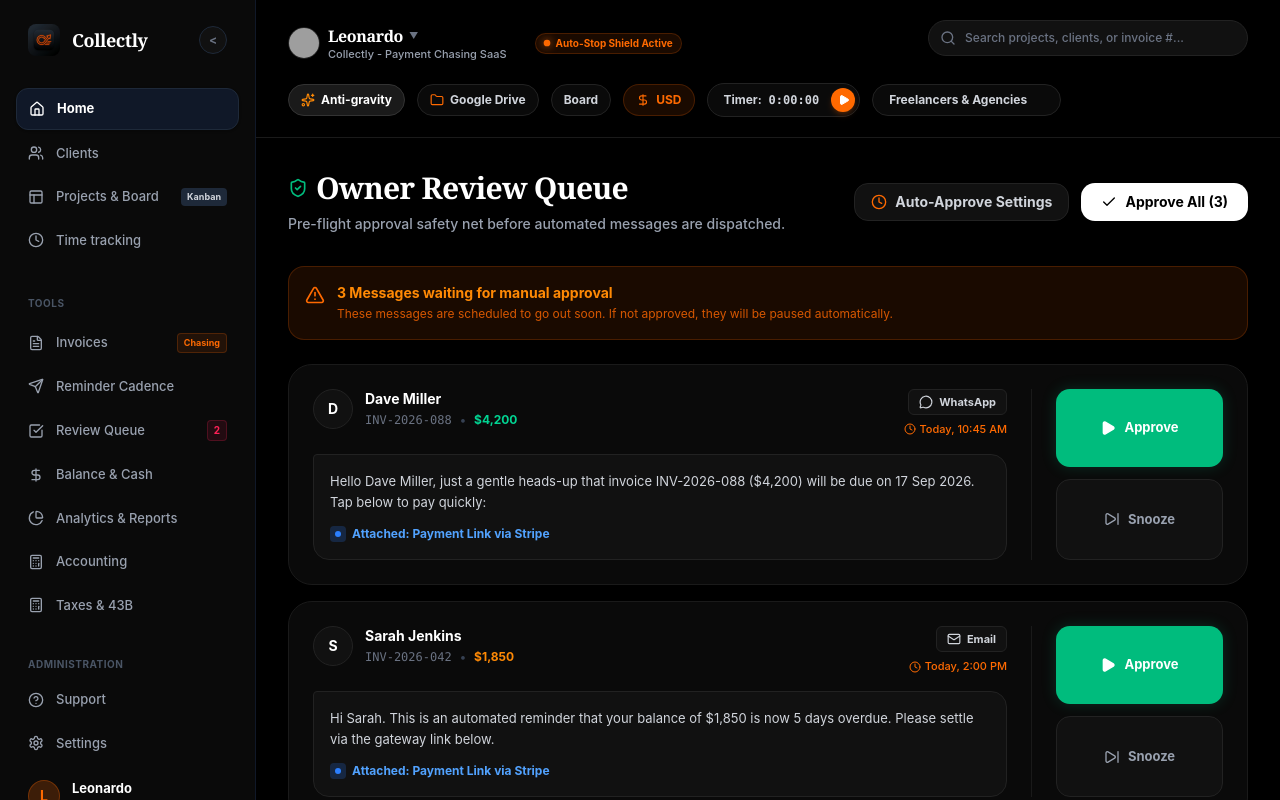
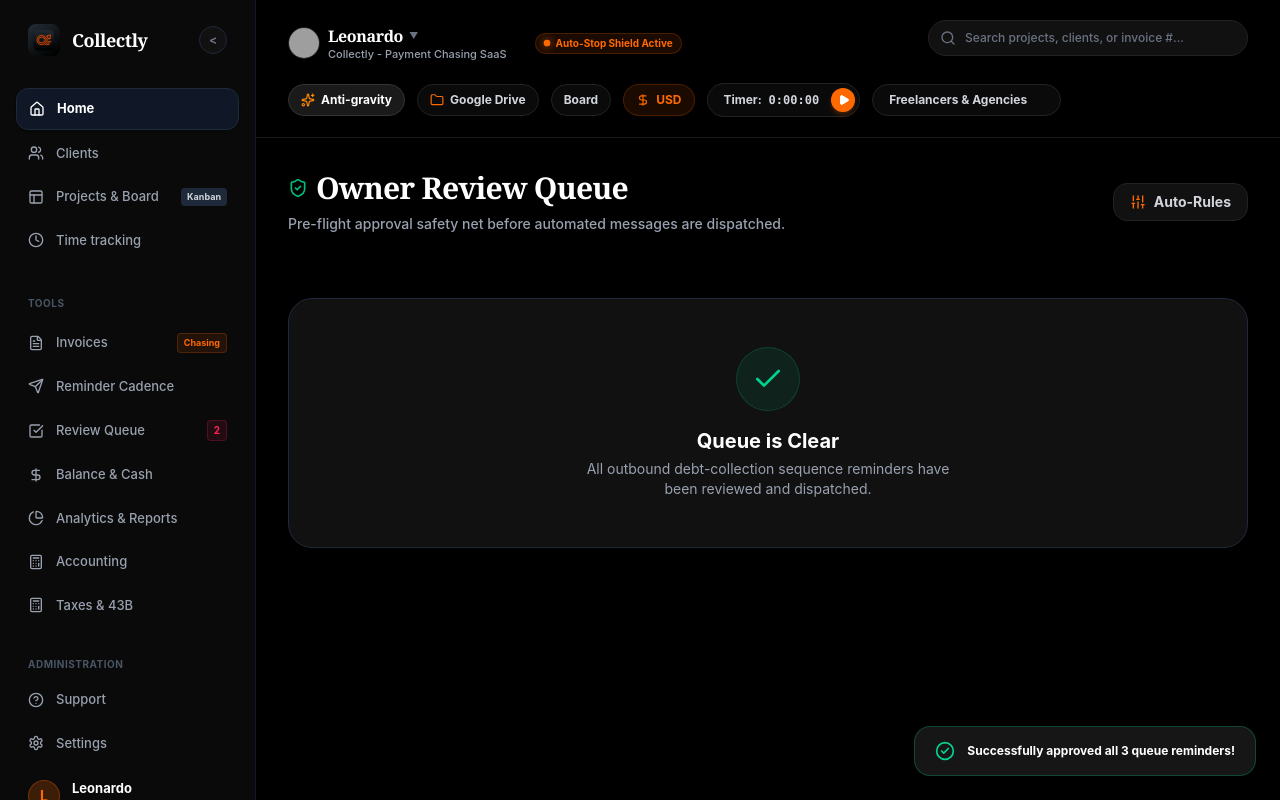
Before and after one commit to mradul4141/collectly-dashboard, a Next.js app: page /dashboard/review-queue in a window 1280 px wide. Both pictures are taken after a click on the button "Approve All (3)". Built offline with nearby package versions, Linux system fonts and the light colour scheme; grey boxes are pictures that could not be loaded.

Commit message:
feat: add interactive approval actions and auto-rules modal to review queue

```diff
--- a/src/app/dashboard/review-queue/page.tsx
+++ b/src/app/dashboard/review-queue/page.tsx
@@ -1,9 +1,24 @@
 "use client";
 
-import { Check, Clock, Play, SkipForward, Mail, Smartphone, MessageCircle, AlertTriangle, ShieldCheck } from "lucide-react";
+import { useState } from "react";
+import {
+  Check,
+  Clock,
+  Play,
+  SkipForward,
+  Mail,
+  Smartphone,
+  MessageCircle,
+  AlertTriangle,
+  ShieldCheck,
+  CheckCircle2,
+  Sliders,
+  X,
+  Send
+} from "lucide-react";
 
 export default function ReviewQueuePage() {
-  const pendingMessages = [
+  const [messages, setMessages] = useState([
     {
       id: 1,
       client: "Dave Miller",
@@ -40,10 +55,45 @@ export default function ReviewQueuePage() {
       urgency: "high",
       icon: <Smartphone className="w-3.5 h-3.5" />
     }
-  ];
+  ]);
+
+  const [toastMessage, setToastMessage] = useState<string | null>(null);
+  const [isSettingsOpen, setIsSettingsOpen] = useState(false);
+  const [autoApproveUnder, setAutoApproveUnder] = useState("1000");
+
+  const showNotification = (text: string) => {
+    setToastMessage(text);
+    setTimeout(() => setToastMessage(null), 3500);
+  };
+
+  const handleApprove = (id: number) => {
+    const target = messages.find(m => m.id === id);
+    setMessages(prev => prev.filter(m => m.id !== id));
+    showNotification(`Approved & dispatched reminder to ${target?.client || "client"} via ${target?.channel}.`);
+  };
+
+  const handleSnooze = (id: number) => {
+    const target = messages.find(m => m.id === id);
+    setMessages(prev => prev.filter(m => m.id !== id));
+    showNotification(`Snoozed ${target?.client}'s reminder for 24 hours.`);
+  };
+
+  const handleApproveAll = () => {
+    const count = messages.length;
+    setMessages([]);
+    showNotification(`Successfully approved all ${count} queue reminders!`);
+  };
 
   return (
-    <div className="h-full flex flex-col max-w-[1000px] mx-auto">
+    <div className="h-full flex flex-col max-w-[1000px] mx-auto relative">
+      {/* Toast Notification */}
+      {toastMessage && (
+        <div className="fixed bottom-6 right-6 z-50 bg-[#161616] border border-emerald-500/30 text-white px-5 py-3.5 rounded-2xl shadow-2xl flex items-center gap-3 animate-in fade-in slide-in-from-bottom-5">
+          <CheckCircle2 className="w-5 h-5 text-emerald-400 shrink-0" />
+          <span className="text-xs font-bold">{toastMessage}</span>
+        </div>
+      )}
+
       {/* Header */}
       <div className="flex flex-col md:flex-row md:items-center justify-between mb-8 gap-4">
         <div>
@@ -54,27 +104,45 @@ export default function ReviewQueuePage() {
           <p className="text-sm font-medium text-gray-400">Pre-flight approval safety net before automated messages are dispatched.</p>
         </div>
         <div className="flex gap-3">
-          <button className="px-4 py-2 text-sm font-bold text-gray-300 bg-[#111] border border-[#222] rounded-[14px] shadow-sm hover:bg-[#1a1a1a] hover:text-white transition-colors flex items-center gap-2">
-            <Clock className="w-4 h-4 text-orange-500" /> Auto-Approve Settings
+          <button
+            onClick={() => setIsSettingsOpen(true)}
+            className="px-4 py-2 text-sm font-bold text-gray-300 bg-[#111] border border-[#222] rounded-[14px] shadow-sm hover:bg-[#1a1a1a] hover:text-white transition-colors flex items-center gap-2"
+          >
+            <Sliders className="w-4 h-4 text-orange-500" /> Auto-Rules
           </button>
-          <button className="px-5 py-2 text-sm font-bold text-black bg-white rounded-[14px] shadow-sm hover:bg-gray-200 transition-colors flex items-center gap-2">
-            <Check className="w-4 h-4" /> Approve All (3)
-          </button>
+          {messages.length > 0 && (
+            <button
+              onClick={handleApproveAll}
+              className="px-5 py-2 text-sm font-bold text-black bg-white rounded-[14px] shadow-sm hover:bg-gray-200 transition-colors flex items-center gap-2"
+            >
+              <Check className="w-4 h-4" /> Approve All ({messages.length})
+            </button>
+          )}
         </div>
       </div>
 
-      {/* Warning Banner */}
-      <div className="bg-orange-500/10 border border-orange-500/20 rounded-[16px] p-4 mb-6 flex items-start gap-3">
-        <AlertTriangle className="w-5 h-5 text-orange-500 shrink-0 mt-0.5" />
-        <div>
-          <h4 className="text-sm font-bold text-orange-400">3 Messages waiting for manual approval</h4>
-          <p className="text-[12px] text-orange-500/80 mt-0.5">These messages are scheduled to go out soon. If not approved, they will be paused automatically.</p>
+      {/* Warning / Status Banner */}
+      {messages.length > 0 ? (
+        <div className="bg-orange-500/10 border border-orange-500/20 rounded-[16px] p-4 mb-6 flex items-start gap-3">
+          <AlertTriangle className="w-5 h-5 text-orange-500 shrink-0 mt-0.5" />
+          <div>
+            <h4 className="text-sm font-bold text-orange-400">{messages.length} Messages waiting for manual approval</h4>
+            <p className="text-[12px] text-orange-500/80 mt-0.5">These reminders are paused safely. Click Approve to dispatch immediately.</p>
+          </div>
         </div>
-      </div>
+      ) : (
+        <div className="bg-[#111] border border-gray-800 rounded-3xl p-12 text-center my-8">
+          <div className="w-16 h-16 rounded-full bg-emerald-500/10 border border-emerald-500/20 flex items-center justify-center mx-auto mb-4 text-emerald-400">
+            <Check className="w-8 h-8" />
+          </div>
+          <h3 className="text-xl font-bold text-white mb-1">Queue is Clear</h3>
+          <p className="text-sm text-gray-400 max-w-sm mx-auto">All outbound debt-collection sequence reminders have been reviewed and dispatched.</p>
+        </div>
+      )}
 
       {/* Queue List */}
       <div className="flex flex-col gap-4">
-        {pendingMessages.map((msg) => (
+        {messages.map((msg) => (
           <div key={msg.id} className="bg-[#0a0a0a] border border-[#1a1a1a] rounded-[24px] p-6 flex flex-col md:flex-row gap-6 hover:border-[#333] transition-colors group">
 
             {/* Left Content */}
@@ -114,7 +182,7 @@ export default function ReviewQueuePage() {
               {/* Message Bubble */}
               <div className="bg-[#111] border border-[#222] rounded-[16px] rounded-tl-sm p-4 relative">
                 <p className="text-[13px] text-gray-300 leading-relaxed">{msg.preview}</p>
-                <div className="mt-3 flex items-center gap-1.5 text-blue-400 text-[12px] font-bold cursor-pointer hover:text-blue-300 transition-colors w-max">
+                <div className="mt-3 flex items-center gap-1.5 text-blue-400 text-[12px] font-bold">
                   <div className="w-4 h-4 bg-blue-500/20 rounded flex items-center justify-center">
                     <div className="w-1.5 h-1.5 bg-blue-500 rounded-full"></div>
                   </div>
@@ -125,10 +193,16 @@ export default function ReviewQueuePage() {
 
             {/* Right Actions */}
             <div className="flex flex-row md:flex-col gap-3 justify-center border-t md:border-t-0 md:border-l border-[#1a1a1a] pt-4 md:pt-0 md:pl-6 w-full md:w-48">
-              <button className="flex-1 flex items-center justify-center gap-2 py-3 bg-emerald-500 text-white rounded-[14px] text-[13px] font-bold hover:bg-emerald-600 transition-all shadow-[0_0_15px_rgba(16,185,129,0.2)]">
+              <button
+                onClick={() => handleApprove(msg.id)}
+                className="flex-1 flex items-center justify-center gap-2 py-3 bg-emerald-500 text-white rounded-[14px] text-[13px] font-bold hover:bg-emerald-600 transition-all shadow-[0_0_15px_rgba(16,185,129,0.2)]"
+              >
                 <Play className="w-4 h-4 fill-current" /> Approve
               </button>
-              <button className="flex-1 flex items-center justify-center gap-2 py-3 bg-[#111] text-gray-400 border border-[#222] rounded-[14px] text-[13px] font-bold hover:bg-[#1a1a1a] hover:text-white transition-colors">
+              <button
+                onClick={() => handleSnooze(msg.id)}
+                className="flex-1 flex items-center justify-center gap-2 py-3 bg-[#111] text-gray-400 border border-[#222] rounded-[14px] text-[13px] font-bold hover:bg-[#1a1a1a] hover:text-white transition-colors"
+              >
                 <SkipForward className="w-4 h-4" /> Snooze
               </button>
             </div>
@@ -136,6 +210,54 @@ export default function ReviewQueuePage() {
           </div>
         ))}
       </div>
+
+      {/* Auto-Rules Modal */}
+      {isSettingsOpen && (
+        <div className="fixed inset-0 z-50 flex items-center justify-center bg-black/60 backdrop-blur-sm p-4">
+          <div className="bg-[#0f0f0f] border border-gray-800 rounded-3xl p-6 md:p-8 w-full max-w-md shadow-2xl">
+            <div className="flex items-center justify-between mb-6">
+              <h3 className="text-lg font-serif font-bold text-white">Auto-Approval Guardrails</h3>
+              <button onClick={() => setIsSettingsOpen(false)} className="text-gray-400 hover:text-white">
+                <X className="w-5 h-5" />
+              </button>
+            </div>
+
+            <div className="space-y-5 text-xs text-gray-400">
+              <div>
+                <label className="block font-bold text-gray-300 mb-2">Auto-approve invoices under amount ($):</label>
+                <input
+                  type="number"
+                  value={autoApproveUnder}
+                  onChange={(e) => setAutoApproveUnder(e.target.value)}
+                  className="w-full bg-[#181818] border border-gray-800 rounded-xl px-4 py-3 text-white text-sm outline-none focus:border-orange-500"
+                />
+                <span className="text-[11px] text-gray-500 mt-1 block">Invoices below this threshold skip manual review.</span>
+              </div>
+
+              <div className="space-y-3 pt-2">
+                <label className="flex items-center gap-3 cursor-pointer">
+                  <input type="checkbox" defaultChecked className="rounded border-gray-800 text-orange-500 accent-orange-500 w-4 h-4" />
+                  <span className="text-gray-300 font-medium">Require manual approval on third (escalated) reminders</span>
+                </label>
+                <label className="flex items-center gap-3 cursor-pointer">
+                  <input type="checkbox" defaultChecked className="rounded border-gray-800 text-orange-500 accent-orange-500 w-4 h-4" />
+                  <span className="text-gray-300 font-medium">Pause cadence if debtor disputes invoice</span>
+                </label>
+              </div>
+
+              <button
+                onClick={() => {
+                  setIsSettingsOpen(false);
+                  showNotification("Guardrail rules saved successfully.");
+                }}
+                className="w-full bg-white text-black font-bold py-3 rounded-xl hover:bg-gray-200 transition-colors mt-4 text-xs"
+              >
+                Save Guardrail Rules
+              </button>
+            </div>
+          </div>
+        </div>
+      )}
     </div>
   );
 }
```
